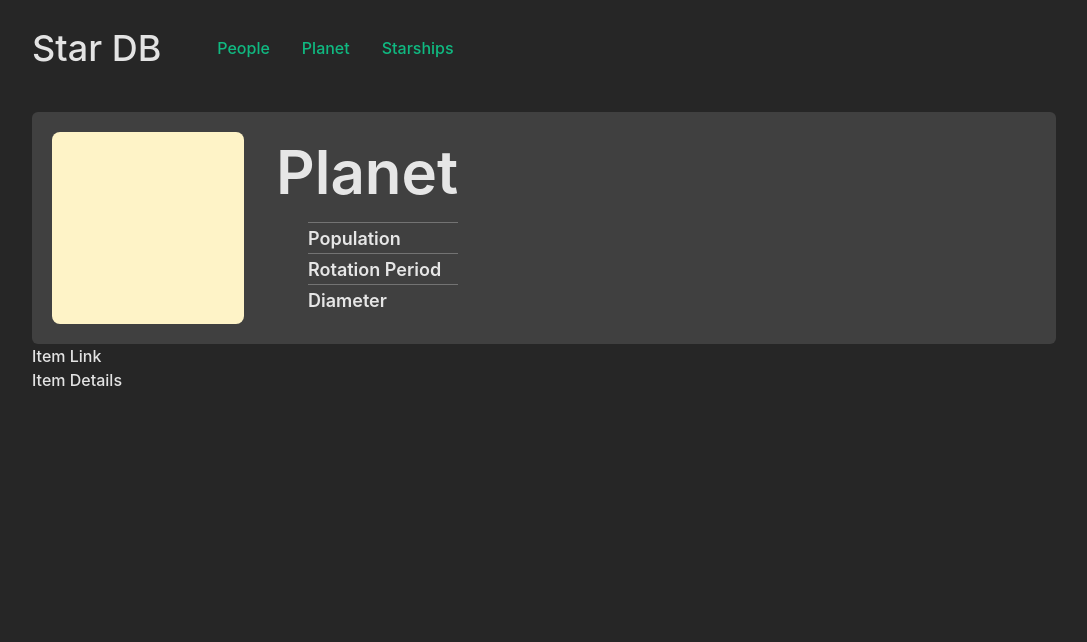
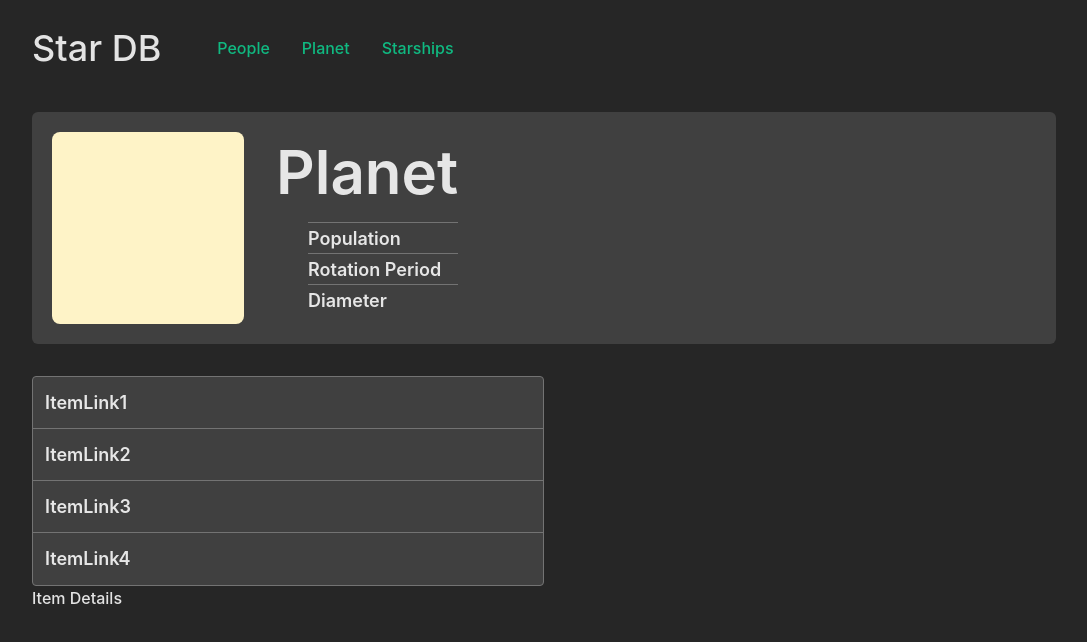
Before and after one commit to belkinsrc/star-db, a React (Vite) app: page / in a window 1280 px wide. Shown: the top 642 px of the page, without its empty margins (96-1183 px from the left). Built offline with nearby package versions, Linux system fonts and the light colour scheme.

Commit message:
feat: Add ItemList layout

```diff
--- a/src/app/styles/globals.scss
+++ b/src/app/styles/globals.scss
@@ -5,8 +5,8 @@
 
   color-scheme: light dark;
   color: rgba(255, 255, 255, 0.87);
+  background-color: #262626;
 
-  background-color: #262626;
   font-synthesis: none;
   text-rendering: optimizeLegibility;
   -webkit-font-smoothing: antialiased;
--- a/src/entities/random-planet/ui/index.tsx
+++ b/src/entities/random-planet/ui/index.tsx
@@ -3,7 +3,7 @@ import React from 'react';
 class RandomPlanet extends React.Component {
   render() {
     return (
-      <article className="flex items-center justify-start gap-8 p-5 rounded-md bg-neutral-700">
+      <article className="flex items-center justify-start gap-8 p-5 mb-8 rounded-md bg-neutral-700">
         <div className="relative w-48 h-48 rounded-lg overflow-hidden">
           <div className="absolute top-0 left-0 right-0 bottom-0 bg-amber-100"></div>
         </div>
--- a/src/shared/ui/item-link/index.tsx
+++ b/src/shared/ui/item-link/index.tsx
@@ -1,8 +1,19 @@
 import React from 'react';
 
-class ItemLink extends React.Component {
+interface ItemLinkProps {
+  text: string;
+}
+
+class ItemLink extends React.Component<ItemLinkProps> {
   render() {
-    return <div>Item Link</div>;
+    const { text } = this.props;
+    return (
+      <li className="relative after:block after:absolute after:bottom-0 after:left-0 after:right-0 after:h-[1px] after:bg-neutral-500 last:after:hidden">
+        <a className="block p-3 text-lg font-semibold" href="#">
+          {text}
+        </a>
+      </li>
+    );
   }
 }
 
--- a/src/shared/ui/item-list/index.tsx
+++ b/src/shared/ui/item-list/index.tsx
@@ -4,9 +4,12 @@ import { ItemLink } from '@/shared/ui';
 class ItemList extends React.Component {
   render() {
     return (
-      <div>
-        <ItemLink />
-      </div>
+      <ul className="w-1/2 rounded overflow-hidden border border-neutral-500 bg-neutral-700">
+        <ItemLink text="ItemLink1" />
+        <ItemLink text="ItemLink2" />
+        <ItemLink text="ItemLink3" />
+        <ItemLink text="ItemLink4" />
+      </ul>
     );
   }
 }
```
